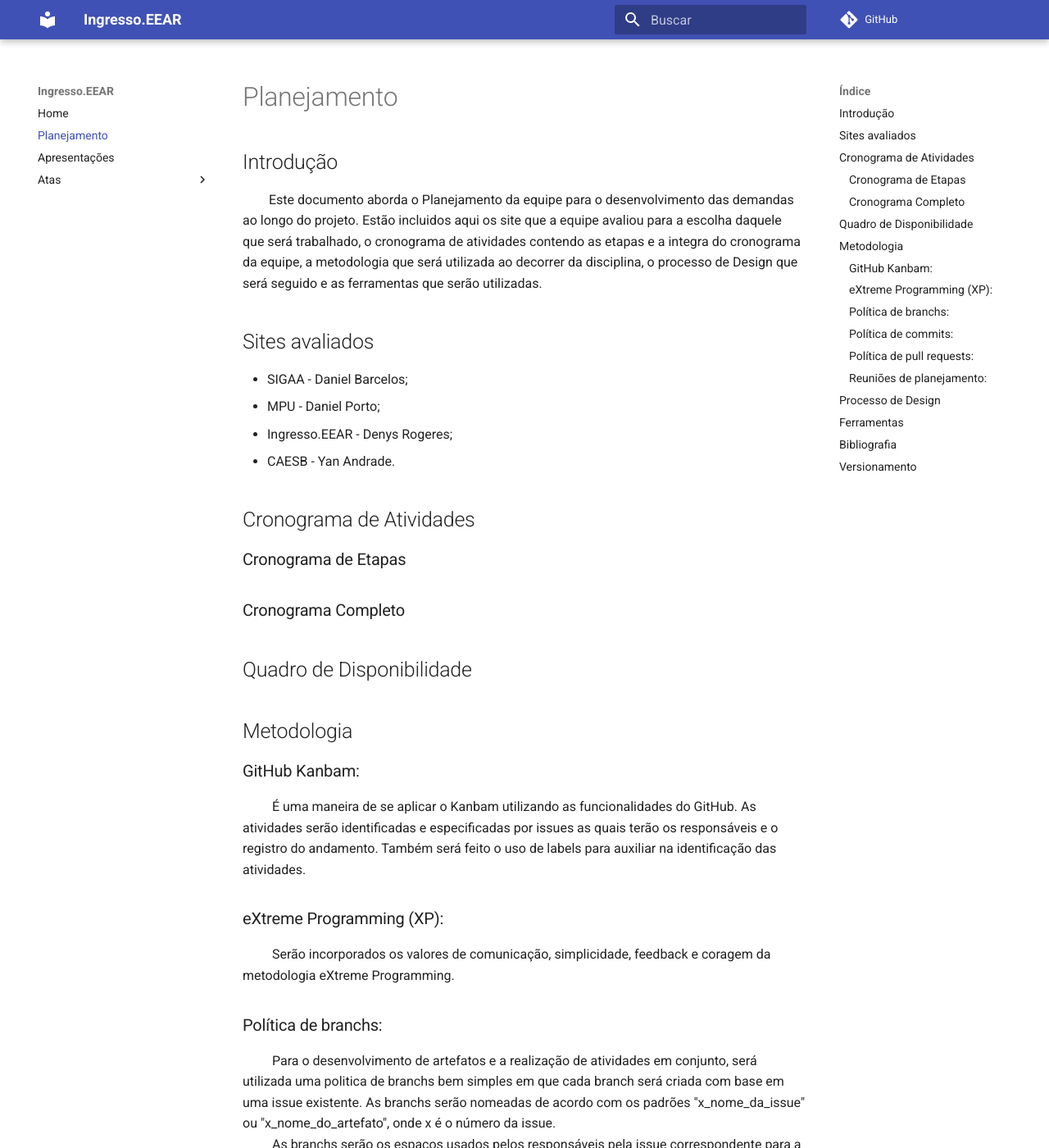
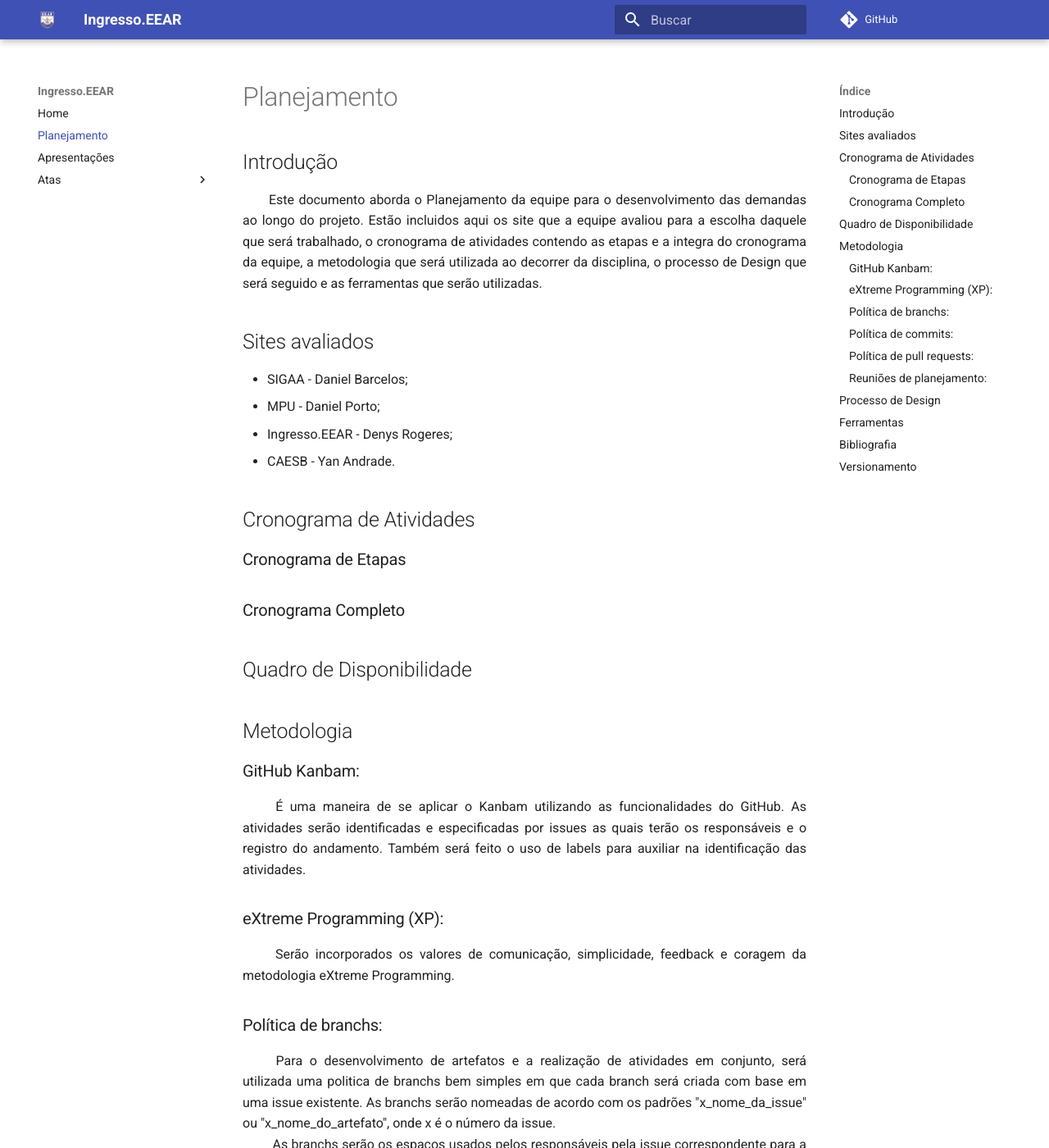
Before and after one commit to CarlosZoft/2020.2-Ingresso.eear, an MkDocs documentation site: the page built from docs/planejamento.md, in a window 1280 px wide and 1400 px high. Shown: the whole window at 82% size. Built offline with MkDocs 1.6.1 and Material for MkDocs 9.7.7, drawn with Linux system fonts in a browser that asks for light colours; comment, search, counter and statistics services are not loaded.

Commit message:
(#3) Ajustando detalhes de layout.

```diff
--- /dev/null
+++ b/docs/assets/stylesheets/extra.css
@@ -0,0 +1,10 @@
+p {
+	text-align: justify;
+}
+
+p img {
+  display: block;
+  margin-left: auto;
+  margin-right: auto;
+  width: 100%;
+}
--- a/mkdocs.yml
+++ b/mkdocs.yml
@@ -2,9 +2,14 @@
 
 repo_url: https://github.com/Interacao-Humano-Computador/2020.2-Ingresso.eear
 
+extra_css:
+        - assets/stylesheets/extra.css
+
 theme:
         name: material
         language: pt
+        logo: assets/imagens/logo_eear.png
+        favicon: assets/imagens/favicon.ico
 
 nav:
         - Home: index.md
```
Also changed, not shown: docs/assets/imagens/favicon.ico (added), docs/assets/imagens/logo_eear.png (added).
